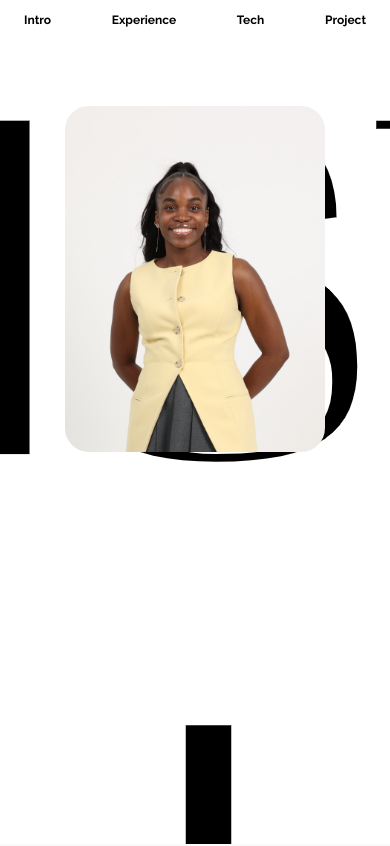
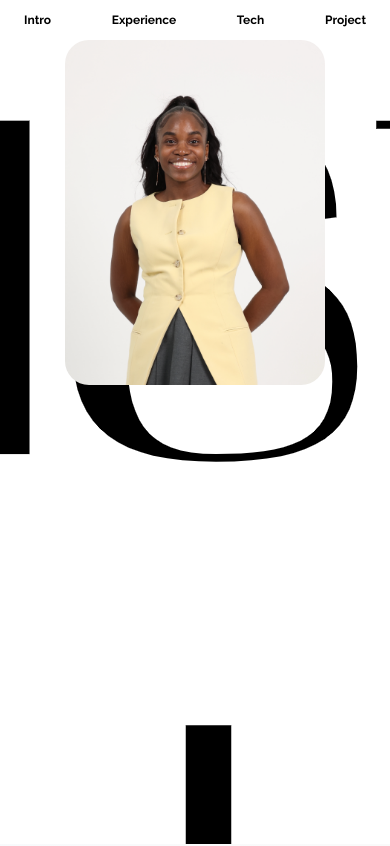
Before and after one commit to KennethWrong/christina-mbuyi-portfolio, a Next.js app: page / in a window 390 px wide. Shown: the top 846 px of the page. Built offline with nearby package versions, Linux system fonts and the light colour scheme; a web font is replaced by a local one.

Commit message:
feat: continue fixing issue

```diff
--- a/components/index/Intro.tsx
+++ b/components/index/Intro.tsx
@@ -4,12 +4,12 @@ function Intro() {
   return (
     <div
       id="intro"
-      className="flex items-center bg-fixed lg:bg-contain bg-top flex-col w-full bg-no-repeat lg:h-120vh h-100vh bg-white mb-12 pt-5 lg:pt-0 repeat-0 lg:justify-end"
+      className="flex items-center bg-fixed lg:bg-contain bg-top flex-col w-full bg-no-repeat lg:h-120vh h-100vh bg-white mb-6 lg:pt-0 repeat-0 lg:justify-end"
       style={{
         backgroundImage: "url('images/intro/banner2.png')",
       }}
     >
-      <div className="justify-self-start md:justify-self-end flex flex-col lg:items-end items-start lg:justify-end justify-center">
+      <div className="justify-self-start md:justify-self-end flex flex-col lg:items-end items-start lg:justify-end justify-start mt-10">
         <img
           className="object-cover h-2/3 md:h-5/6 rounded-3xl"
           src="/images/face.png"
```
